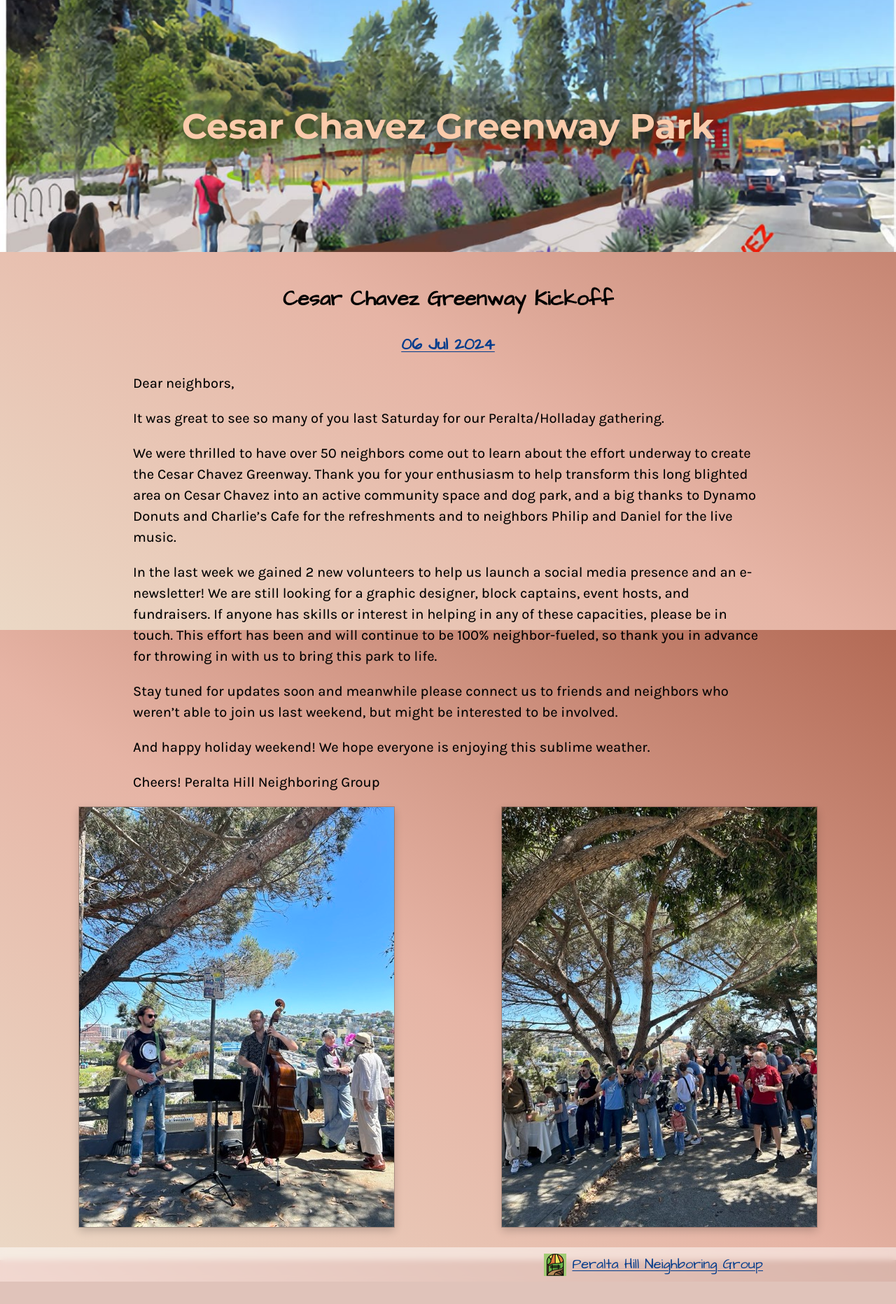
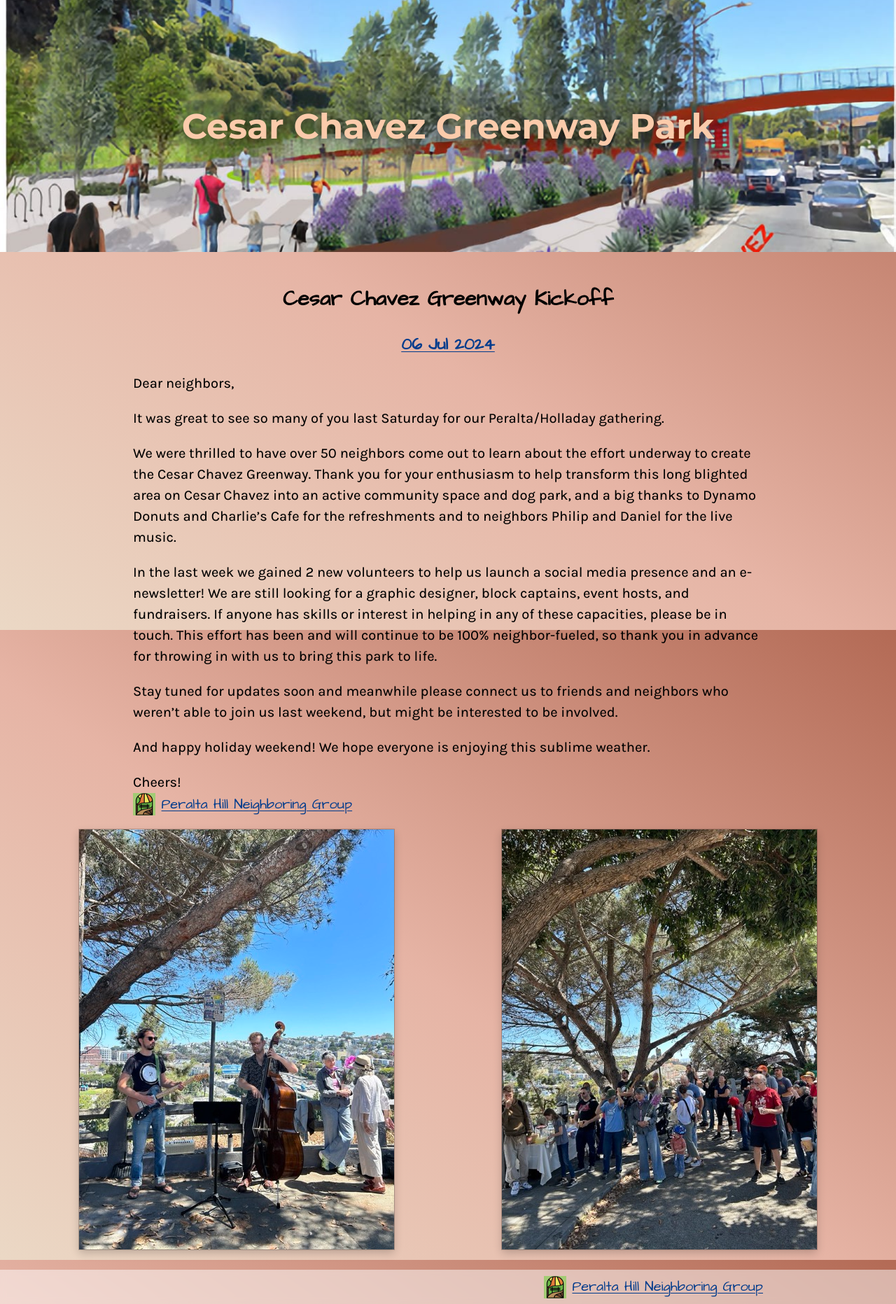
Before and after one commit to danieldickison/cesarchavezgreenway, a Jekyll site: the page built from _posts/2024-07-06-kickoff-party.markdown, in a window 1280 px wide. Shown: the whole page at 70% size. Built offline with Jekyll 4.4.1, drawn with Linux system fonts in a browser that asks for light colours; before the commit the page ends 1831 px from its top, so only the background shows below that.

Commit message:
Add signature

```diff
--- a/_includes/about.markdown
+++ b/_includes/about.markdown
@@ -3,3 +3,5 @@ Hi Everyone, thanks for taking a moment to check out our exciting project!
 We are a group of neighbors that have been working towards activating a community space on abandoned city land on the southwest corner of Cesar Chavez and the outbound 101 on-ramp, that has been an eyesore and fire hazard for decades.  Our plans include a fenced dog park, planted gardens, bike racks, and overall a beautiful and inviting space for the entire community.  We have spent two years getting to this point, through which we have engaged with multiple city agencies, and winning the 2023 City Community Challenge Grant for using this land,  and now we need your help to reach the finish line.
 
 We are seeking to [raise $200,000][give], to properly build, irrigate, fence, resurface, illuminate, and so much more.  We will also need volunteers to help with fundraisers, getting the word out, potential manual labor, and any other type of help because this site belongs to all of us so let's look after it together.
+
+{% include signature.markdown %}
--- /dev/null
+++ b/_includes/signature.markdown
@@ -0,0 +1,4 @@
+<span class="signature">
+  ![Peralta Hill Neighboring Group logo]({{ '/assets/icons/logo-32.png' | relative_url }})
+  [Peralta Hill Neighboring Group](mailto:{{ site.email }})
+</span>
--- a/_posts/2024-07-06-kickoff-party.markdown
+++ b/_posts/2024-07-06-kickoff-party.markdown
@@ -17,4 +17,4 @@ Stay tuned for updates soon and meanwhile please connect us to friends and neigh
 And happy holiday weekend! We hope everyone is enjoying this sublime weather.
 
 Cheers!
-Peralta Hill Neighboring Group
+{% include signature.markdown %}
--- a/_sass/base.scss
+++ b/_sass/base.scss
@@ -180,3 +180,12 @@ footer {
     gap: 1ex;
   }
 }
+
+.signature {
+  font-family: "Architects Daughter";
+  display: flex;
+  flex-flow: row;
+  align-items: center;
+  justify-content: flex-start;
+  gap: 1ex;
+}
```
